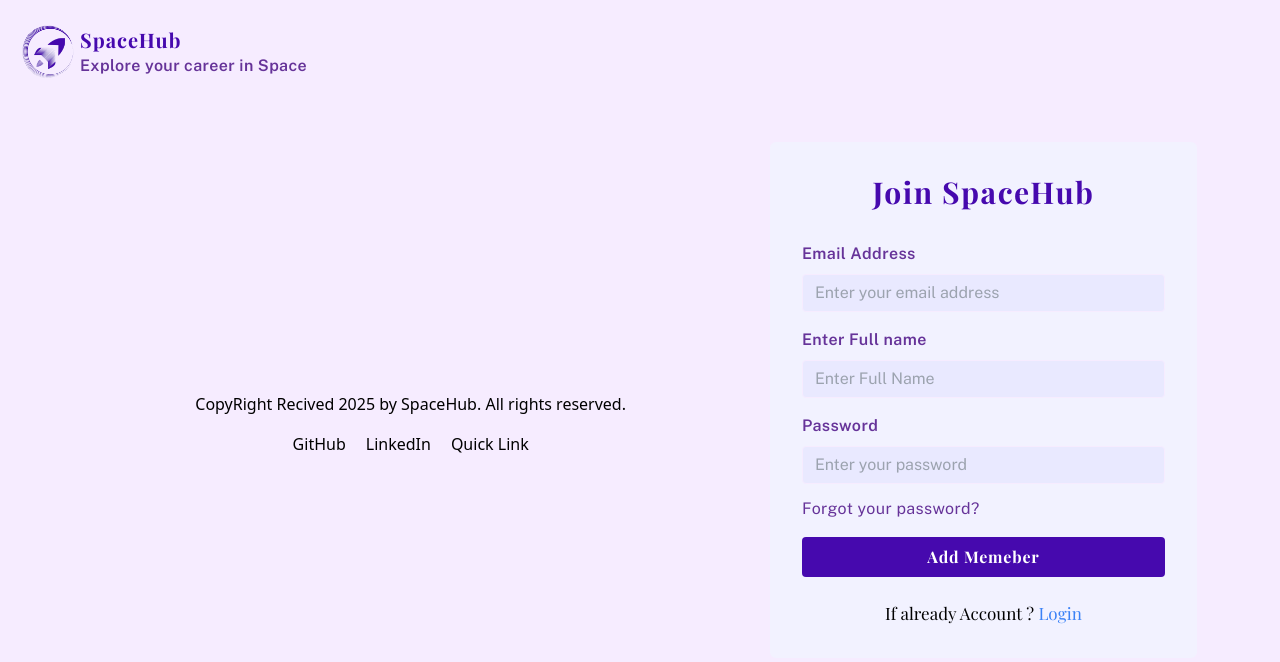
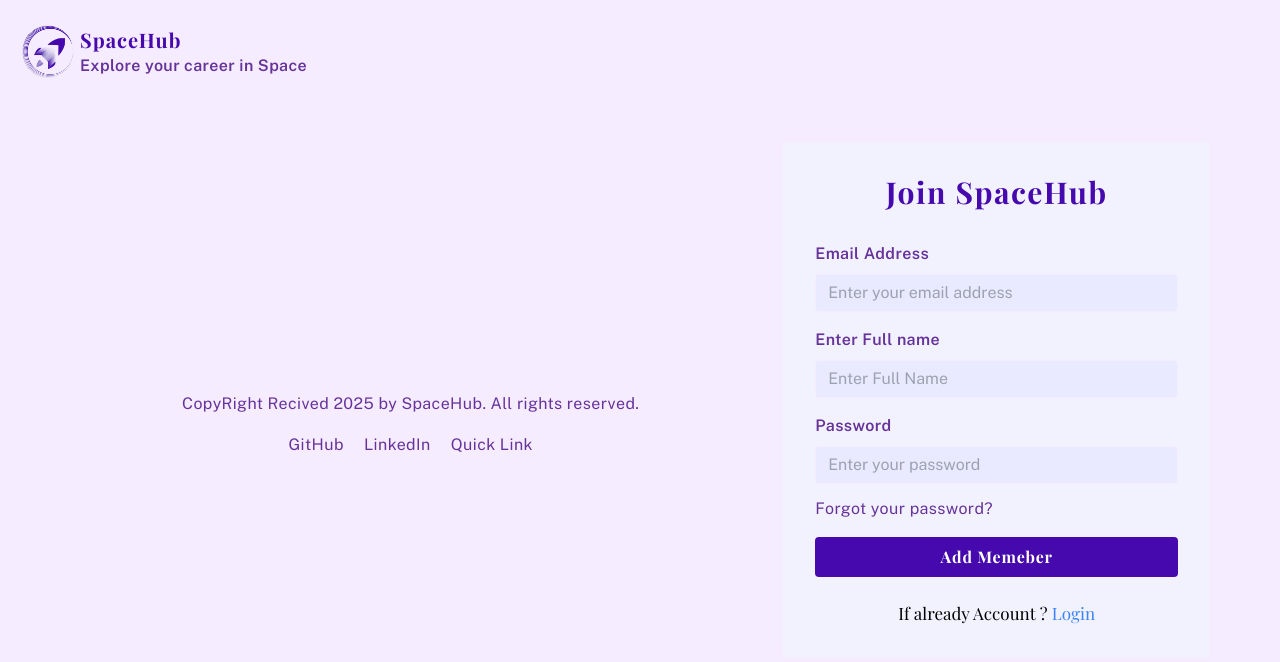
Before and after one commit to SwaroopArya65/ISRO-SpaceHub, a React (Vite) app in the folder frontend/: page /registration in a window 1280 px wide. Shown: the top 662 px of the page. Built offline with nearby package versions, Linux system fonts and the light colour scheme; a web font is replaced by a local one.

Commit message:
Minor change in registration page

```diff
--- a/frontend/src/components/Registration.jsx
+++ b/frontend/src/components/Registration.jsx
@@ -14,11 +14,11 @@ const Registration = () => {
             </div>
             <div className='h-screen flex justify-center items-center'>
                 <div class="text-center sm:flex items-center justify-between border-gray-400 mx-[10%] mt-12 py-6">
-                    <p>CopyRight Recived 2025 by SpaceHub. All rights reserved.</p>
+                    <p className='font-publicSans text-text-color tracking-wide'>CopyRight Recived 2025 by SpaceHub. All rights reserved.</p>
                     <ul class="flex items-center gap-5 justify-center mt-4 sm:mt-0">
-                        <li><a href="https://github.com/SwaroopArya65">GitHub</a></li>
-                        <li><a href="https://www.linkedin.com/in/arya-swaroop-0a313b1b2">LinkedIn</a></li>
-                        <li><a href="#">Quick Link</a></li>
+                        <li><a href="https://github.com/SwaroopArya65" className='font-publicSans text-text-color tracking-wide'>GitHub</a></li>
+                        <li><a href="https://www.linkedin.com/in/arya-swaroop-0a313b1b2" className='font-publicSans text-text-color tracking-wide'>LinkedIn</a></li>
+                        <li><a href="#" className='font-publicSans text-text-color tracking-wide'>Quick Link</a></li>
                     </ul>
                 </div>
                 <div className='mx-4 p-8 w-full md:w-1/2 lg:w-1/3 bg-bg3 rounded-md'>
```
